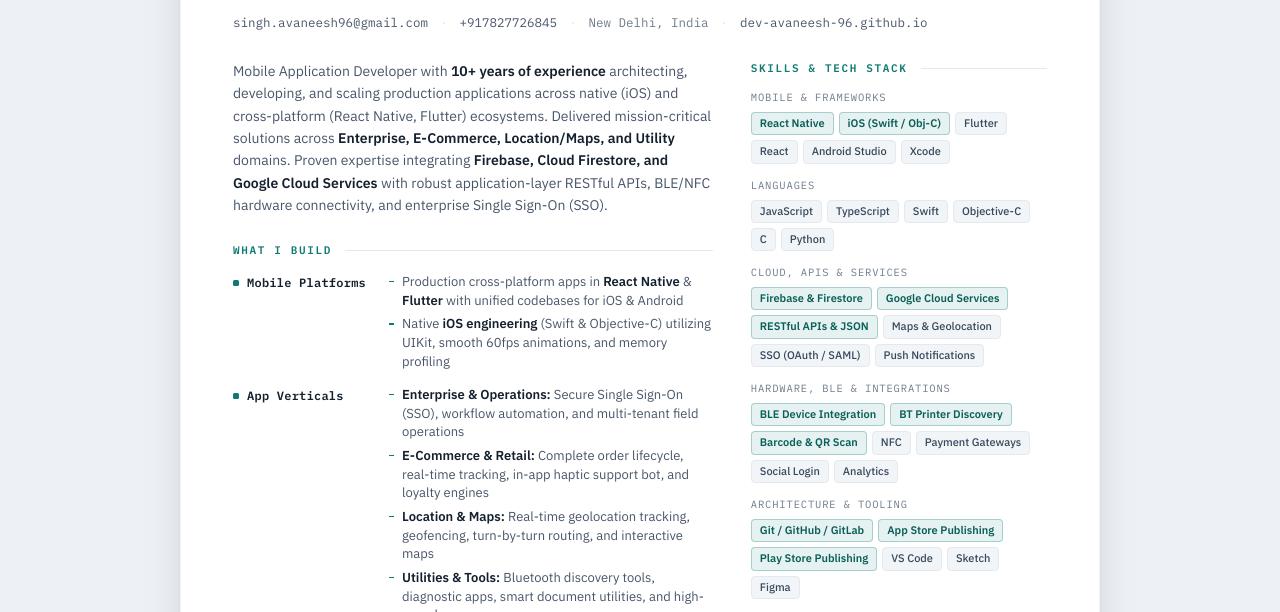
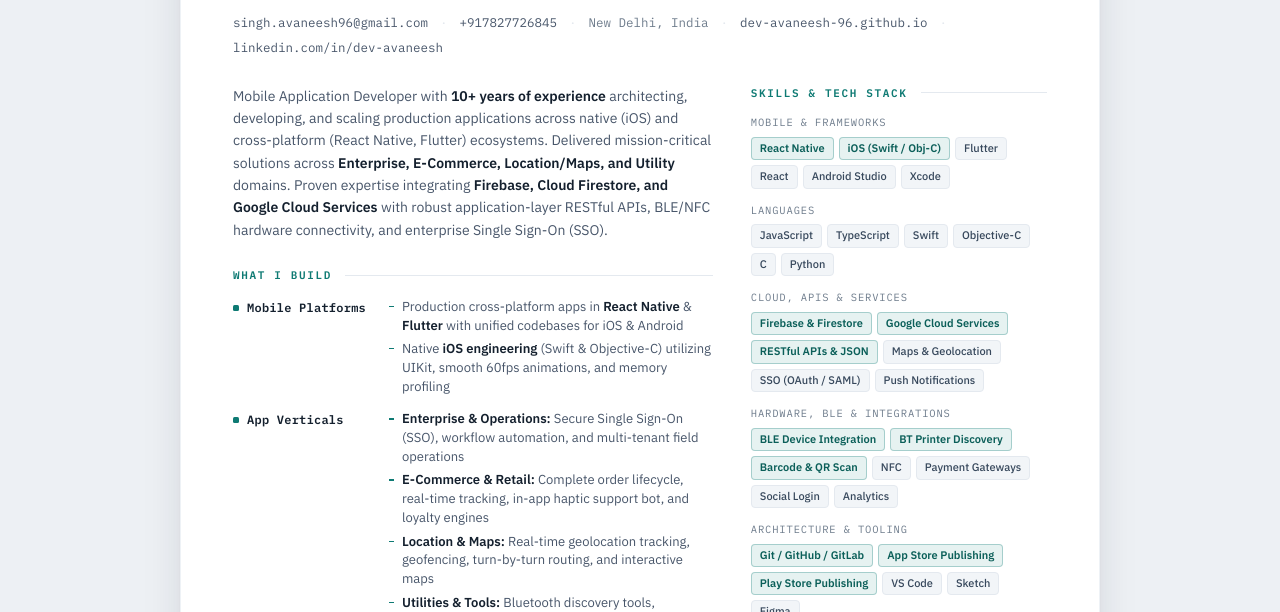
Before and after one commit to dev-avaneesh-96/dev-avaneesh-96.github.io, a plain HTML site: page index.html in a window 1280 px wide. Shown: the part 188-800 px from the top of the page. Drawn offline with Linux system fonts and the light colour scheme.

Commit message:
feat: Add LinkedIn profile to contact section

```diff
--- a/index.html
+++ b/index.html
@@ -206,6 +206,7 @@
     <span><a href="tel:+917827726845">+917827726845</a></span>
     <span>New Delhi, India</span>
     <span><a href="https://dev-avaneesh-96.github.io">dev-avaneesh-96.github.io</a></span>
+    <span><a href="https://www.linkedin.com/in/dev-avaneesh" target="_blank" rel="noopener">linkedin.com/in/dev-avaneesh</a></span>
   </div>
 
   <div class="grid">
```
